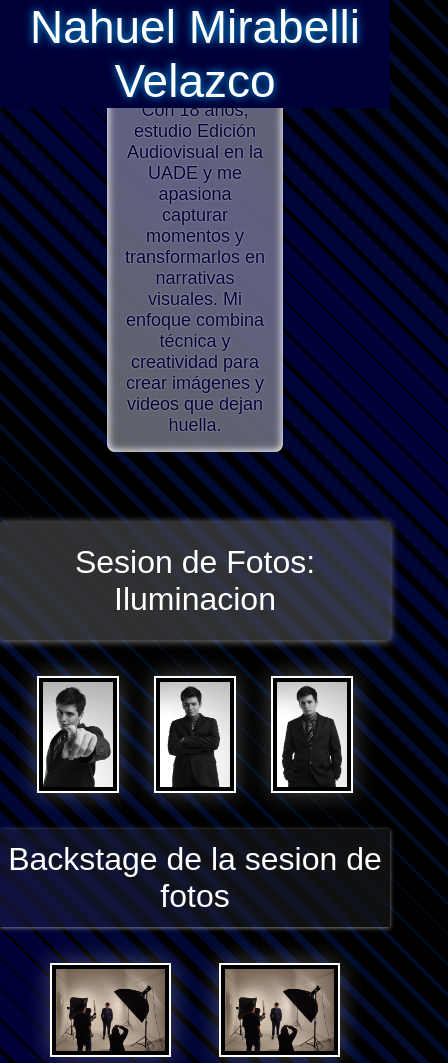
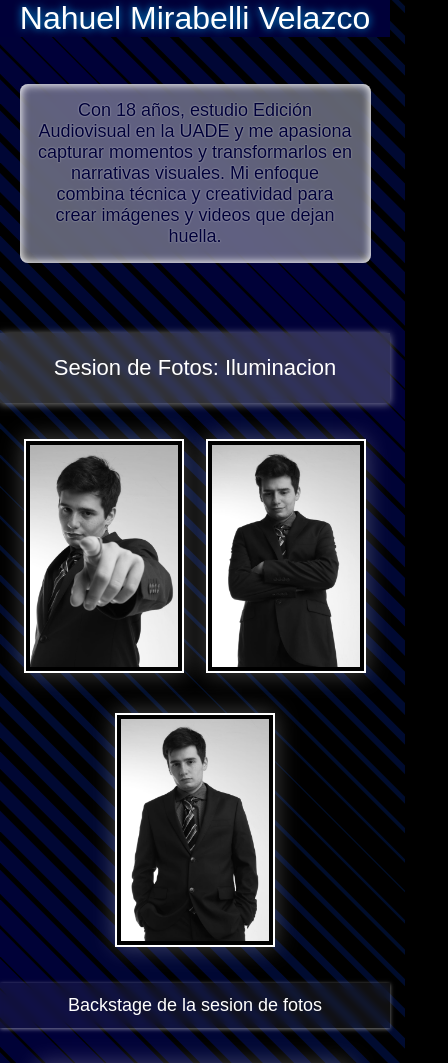
Before and after one commit to lmirabelli/portafolioNahuelMirabelli, a plain HTML site: page index.html in a window 390 px wide. Shown: the top 1063 px of the page, 448 px wide, since content can reach past the window. Drawn offline with Linux system fonts and the light colour scheme; a web font is replaced by a local one.

Commit message:
arreglo vista mobile

```diff
--- a/css/style2.css
+++ b/css/style2.css
@@ -213,3 +213,37 @@ main {
 
 
 }
+
+@media (max-width: 769px) {
+    header{
+        h1{
+            font-size: 32px;
+        }
+    }
+    main{
+        .presentacion{
+            width: 90%;
+        }
+        .imagenes, .titulo-carrusel{
+            h2{
+                font-size: 22px;
+            }
+            h3{
+                font-size: 18px;
+            }
+        }
+        .imagenes{
+            .vertical{
+                width: 40%;
+            }
+            .horizontal{
+                width: 80%;
+            }
+        }
+    }
+    footer{
+        .contacto{
+            width: 100%;
+        }
+    }
+}
```
